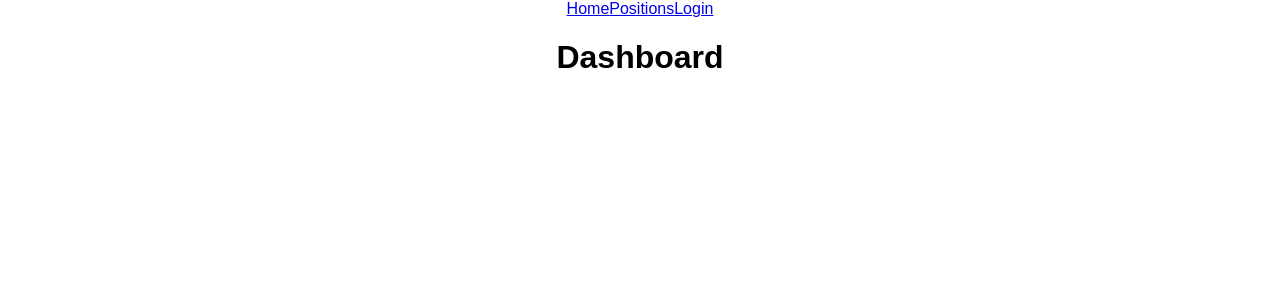
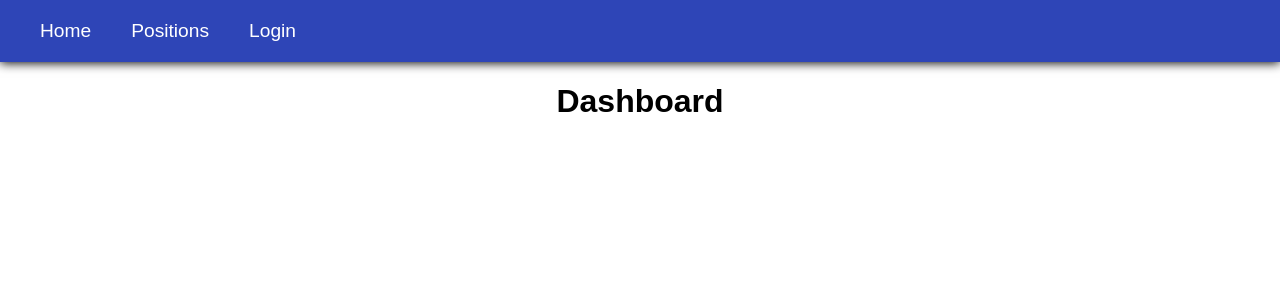
Before and after one commit to danmcquade/cryptfolio, a React (Create React App) app in the folder client/: page / in a window 1280 px wide. Shown: the top 300 px of the page. Built offline with nearby package versions, Linux system fonts and the light colour scheme; no server answers.

Commit message:
Add delete method on back-end controller and integrate it into the front-end

```diff
--- /dev/null
+++ b/client/src/Nav.css
@@ -0,0 +1,40 @@
+nav {
+	background: #2e45b7;
+	color: white;
+	display: flex;
+	justify-content: flex-start;
+	align-items: left;
+	padding: 0 20px;
+	box-shadow: 0px 1px 10px black;
+}
+
+nav h1 {
+	margin: 0;
+}
+
+nav a {
+	color: white;
+	display: inline-block;
+	padding: 20px;
+	font-size: 1.2em;
+	text-decoration: none;
+}
+
+a:hover {
+	background: #dadadab8;
+  color: #2e45b7;
+}
+
+nav li {
+	list-style: none;
+}
+
+nav .push-left {
+	margin-right: auto;
+}
+
+.nav-logo {
+	max-width: 150px;
+	position: absolute;
+	top: 10px;
+}
--- a/client/src/Nav.js
+++ b/client/src/Nav.js
@@ -1,11 +1,12 @@
 import React, { Component } from 'react'
 import { Link } from 'react-router-dom'
+import './Nav.css'
 
 class Nav extends Component {
   render () {
     return (
       <nav>
-        <Link to='/'>Home</Link>
+        <Link to='/' >Home</Link>
         <Link to='/positions'>Positions</Link>
         <Link to='/login'>Login</Link>
       </nav>
--- a/client/src/Positions.js
+++ b/client/src/Positions.js
@@ -11,7 +11,28 @@ class Positions extends Component {
       whoami: null,
       loggedIn: false
     }
-    this.click = this.click.bind(this)
+  }
+
+  deletePosition (id) {
+    var check = window.confirm('Are you sure you want to delete this position?')
+    if (check === true) {
+      console.log('Deleteing position id: ' + id)
+      let token = 'Bearer ' + localStorage.getItem('cryptfolio-jwt')
+      $.ajax({
+        url: 'http://localhost:3001/api/positions/delete/' + id,
+        type: 'GET',
+        beforeSend: function (xhr) { xhr.setRequestHeader('Authorization', token) },
+        context: this,
+        success: function (result) {
+          console.log(result)
+          this.setState({positions: JSON.parse(JSON.stringify(result))})
+          this.getPositionsSummary()
+        },
+        error: function (xhr) {
+          console.log('Delete position API call failed')
+        }
+      })
+    }
   }
 
   componentDidMount () {
@@ -29,7 +50,7 @@ class Positions extends Component {
   }
 
   click () {
-    console.log(JSON.parse(this.state.mine))
+    console.log(JSON.parse(this.state.whoami))
   }
 
   getPositions () {
@@ -94,7 +115,6 @@ class Positions extends Component {
       } else {
         gainColor = {color: 'red'}
       }
-
       return (
         <div className='position-detail' key={index}>
           <p><strong>{pos.name} ({pos.symbol})</strong></p>
@@ -103,13 +123,17 @@ class Positions extends Component {
           <p><strong>Current value: </strong>${this.props.currencyFormat(parseFloat(pos.value))}</p>
           <p><strong>Gain/Loss: <span style={gainColor}>${this.props.currencyFormat(gainLoss)}</span></strong></p>
           <p><strong>Purchase Date: </strong>{pos.date}</p>
+          <button onClick={() => { this.deletePosition(pos.id) }}>Delete Position</button>
         </div>
       )
     })
 
     if (this.state.summary == null){
       return (
-        <h3>Loading...</h3>
+        <div>
+          <h1>Positions</h1>
+          <h3>Loading...</h3>
+        </div>
       )
     } else {
 
```
Also changed, not shown: 2 other files (tests, documents, lock files or other folders).
